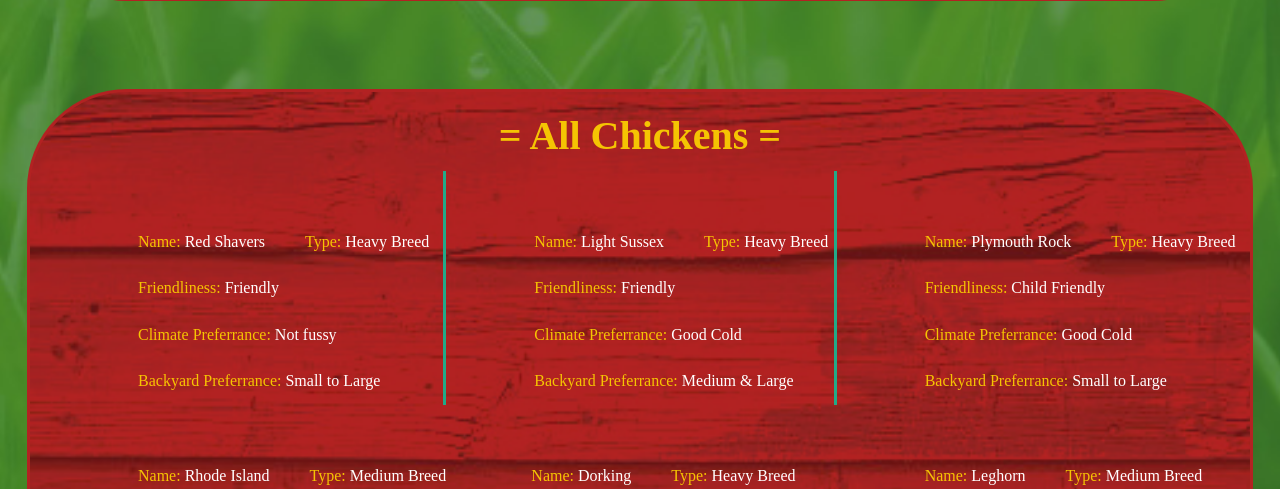
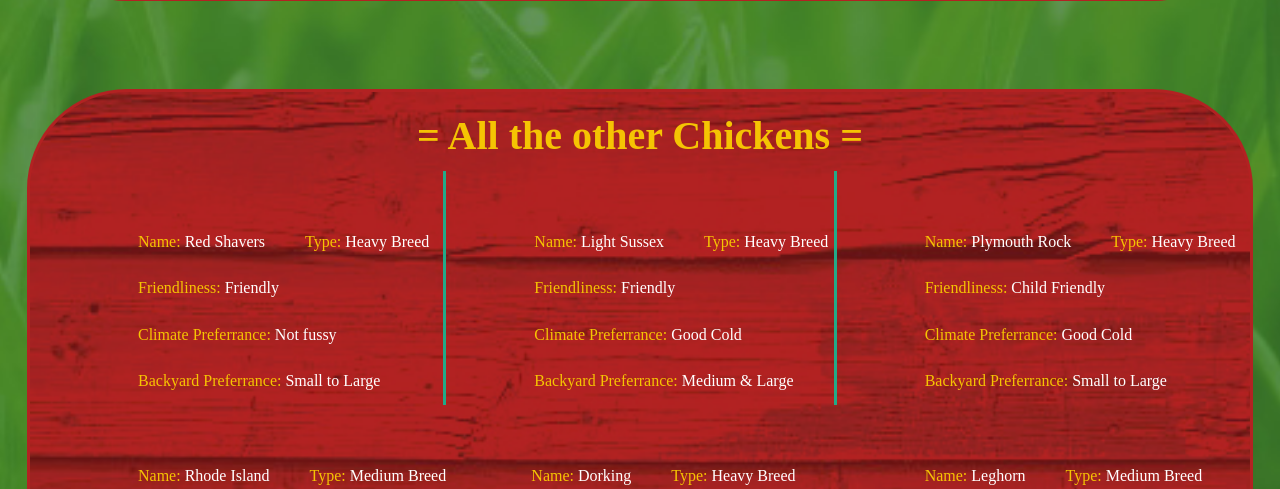
Before and after one commit to maggie-mp/212-chickens-v2, a Flask app: page /results in a window 1280 px wide. Shown: the part 767-1256 px from the top of the page. Run offline with Flask 2, Linux system fonts and the light colour scheme; data comes from the database, SQL or seed files in the repository; both versions use the stored data as it was after the commit; some web fonts are replaced.

Commit message:
changed heading
for all other chickens database results page

```diff
--- a/run.py
+++ b/run.py
@@ -26,6 +26,7 @@ def index():
     db.close()
 
     return render_template('index.html')
+
 
     # return redirect(url_for('questions'))
 
--- a/templates/results.html
+++ b/templates/results.html
@@ -36,15 +36,15 @@
           <img src="silke.jpeg">
           <p>Nulla dui nisi, mattis vel scelerisque ac, laoreet quis arcu. Mauris non elit nunc. Aliquam dapibus elit non purus cursus, nec placerat sem rutrum. Morbi at venenatis magna.</p>
       </div>
+    </div>
 
 
-    </div>
 
      <!--all the other chickens layout-->
 
 
     <div id="menu">
-      <h1>= All Chickens = </h1>
+      <h1>= All the other Chickens = </h1>
  {% for chicken in chickens %}
       <div>
           <!--<img src="{{ url_for('static', filename='leghorn.png') }}"/>-->
```
Also changed, not shown: chickens.db.
